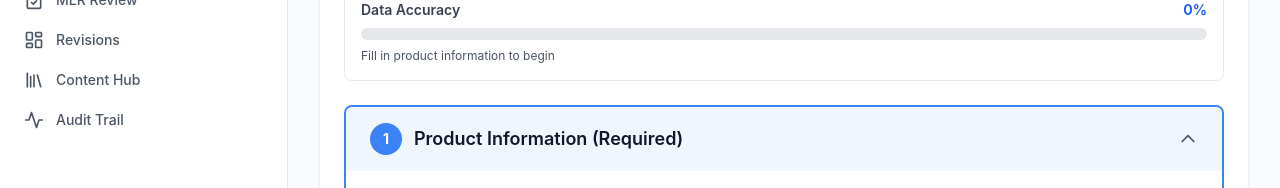
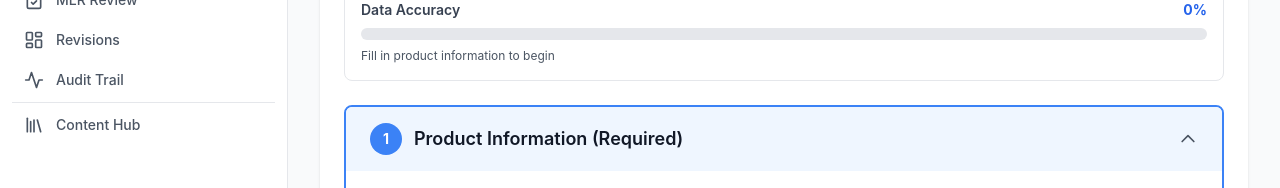
Before and after one commit to InnovareAI/3cubed-seo, a React (Vite) app: page /seo-requests in a window 1280 px wide. Shown: the part 262-450 px from the top of the page. Built offline with nearby package versions, Linux system fonts and the light colour scheme; no server answers; the database is empty.

Commit message:
Reorder navigation: Move Content Hub after Audit Trail with separator

```diff
--- a/src/components/DashboardLayout.tsx
+++ b/src/components/DashboardLayout.tsx
@@ -23,6 +23,7 @@ interface NavItem {
   icon: any
   showBadge?: boolean
   badgeType?: 'seoReview' | 'clientReview' | 'mlrReview'
+  isDivider?: boolean
   subItems?: Array<{
     name: string
     href: string
@@ -36,8 +37,9 @@ const navigation: NavItem[] = [
   { name: 'Client Review', href: '/client-review', icon: Users, showBadge: true, badgeType: 'clientReview' },
   { name: 'MLR Review', href: '/mlr-review', icon: FileCheck, showBadge: true, badgeType: 'mlrReview' },
   { name: 'Revisions', href: '/revisions', icon: LayoutDashboard },
+  { name: 'Audit Trail', href: '/audit', icon: Activity },
+  { name: 'divider', href: '#', icon: null, isDivider: true },
   { name: 'Content Hub', href: '/content-hub', icon: Library },
-  { name: 'Audit Trail', href: '/audit', icon: Activity },
 ]
 
 const adminMenuItems = [
@@ -73,6 +75,11 @@ export default function DashboardLayout() {
     : 0
 
   const renderNavItem = (item: NavItem, isMobile = false) => {
+    // Handle divider
+    if (item.isDivider) {
+      return <div key={item.name} className="my-2 border-t border-gray-200" />
+    }
+
     const badgeCount = getCountForBadgeType(item.badgeType)
 
     return (
```
